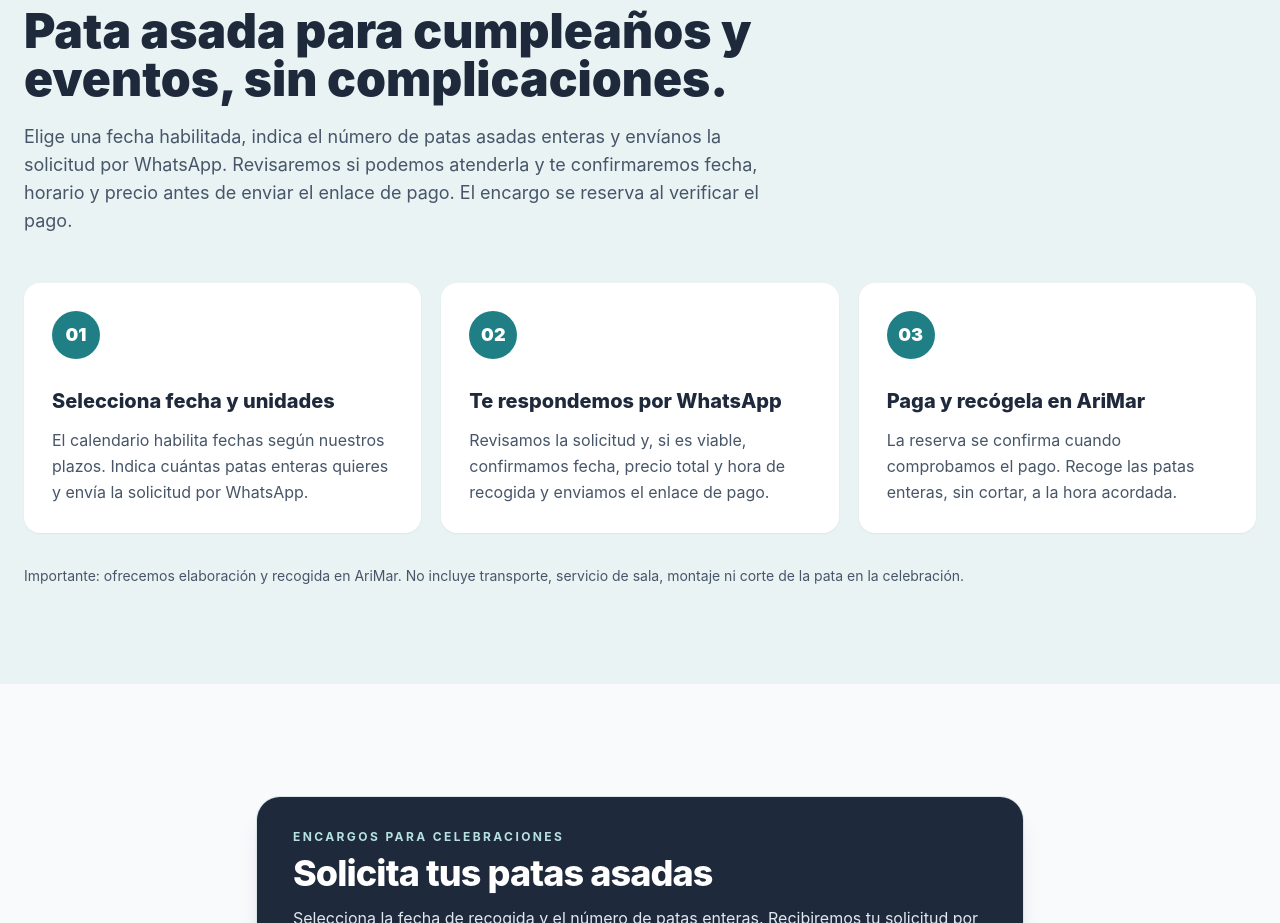
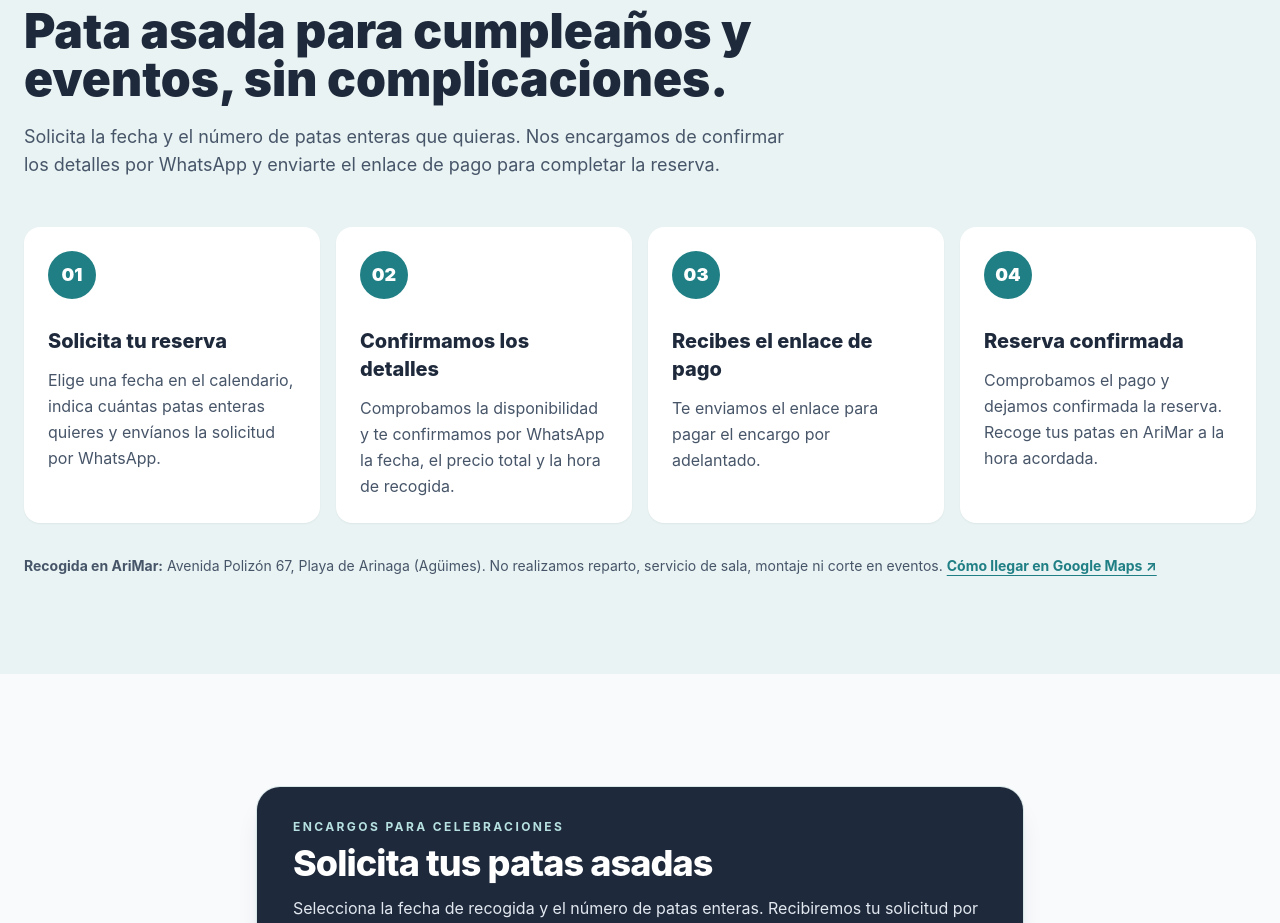
Before and after one commit to talaverilla85/ArimarWeb, a Next.js app: page /pata-asada-gran-canaria in a window 1280 px wide. Shown: the part 3380-4303 px from the top of the page. Built offline with nearby package versions, Linux system fonts and the light colour scheme.

Commit message:
Put 4-step WhatsApp confirmation and payment process before booking form

```diff
--- a/app/pata-asada-gran-canaria/page.tsx
+++ b/app/pata-asada-gran-canaria/page.tsx
@@ -42,7 +42,7 @@ const preguntas = [
   },
   {
     q: '¿Cuánto cuesta una pata asada entera?',
-    a: 'Trabajamos con patas enteras vendidas por unidades. Elige la cantidad y una fecha del calendario. AriMar recibirá tu solicitud por WhatsApp y, si podemos atenderla, confirmaremos fecha, precio y recogida por el mismo medio antes de enviarte el enlace de pago. La reserva se confirma cuando verificamos el pago.',
+    a: 'Trabajamos con patas enteras vendidas por unidades. Elige la cantidad y una fecha del calendario. AriMar recibirá tu solicitud por WhatsApp, revisará la disponibilidad y te confirmará fecha, precio y recogida antes de enviarte el enlace de pago. La reserva se confirma cuando verificamos el pago.',
   },
   {
     q: '¿La pata asada se vende por unidades o por número de comensales?',
@@ -120,9 +120,10 @@ const ventajas = [
 ]
 
 const pasos = [
-  { numero: '01', titulo: 'Selecciona fecha y unidades', detalle: 'El calendario habilita fechas según nuestros plazos. Indica cuántas patas enteras quieres y envía la solicitud por WhatsApp.' },
-  { numero: '02', titulo: 'Te respondemos por WhatsApp', detalle: 'Revisamos la solicitud y, si es viable, confirmamos fecha, precio total y hora de recogida y enviamos el enlace de pago.' },
-  { numero: '03', titulo: 'Paga y recógela en AriMar', detalle: 'La reserva se confirma cuando comprobamos el pago. Recoge las patas enteras, sin cortar, a la hora acordada.' },
+  { numero: '01', titulo: 'Solicita tu reserva', detalle: 'Elige una fecha en el calendario, indica cuántas patas enteras quieres y envíanos la solicitud por WhatsApp.' },
+  { numero: '02', titulo: 'Confirmamos los detalles', detalle: 'Comprobamos la disponibilidad y te confirmamos por WhatsApp la fecha, el precio total y la hora de recogida.' },
+  { numero: '03', titulo: 'Recibes el enlace de pago', detalle: 'Te enviamos el enlace para pagar el encargo por adelantado.' },
+  { numero: '04', titulo: 'Reserva confirmada', detalle: 'Comprobamos el pago y dejamos confirmada la reserva. Recoge tus patas en AriMar a la hora acordada.' },
 ]
 
 export default function PataAsadaPage() {
@@ -250,18 +251,21 @@ export default function PataAsadaPage() {
           <div className="max-w-3xl">
             <p className="text-xs font-extrabold uppercase tracking-[0.18em] text-[#207F85]">Cómo hacer tu encargo</p>
             <h2 id="pasos-h2" className="mt-4 text-3xl font-black md:text-5xl">Pata asada para cumpleaños y eventos, sin complicaciones.</h2>
-            <p className="mt-5 text-lg text-slate-600">Elige una fecha habilitada, indica el número de patas asadas enteras y envíanos la solicitud por WhatsApp. Revisaremos si podemos atenderla y te confirmaremos fecha, horario y precio antes de enviar el enlace de pago. El encargo se reserva al verificar el pago.</p>
+            <p className="mt-5 text-lg text-slate-600">Solicita la fecha y el número de patas enteras que quieras. Nos encargamos de confirmar los detalles por WhatsApp y enviarte el enlace de pago para completar la reserva.</p>
           </div>
-          <div className="mt-12 grid gap-5 md:grid-cols-3">
+          <div className="mt-12 grid gap-4 md:grid-cols-2 xl:grid-cols-4">
             {pasos.map((p) => (
-              <div key={p.numero} className="rounded-2xl bg-white p-7 shadow-sm">
+              <div key={p.numero} className="rounded-2xl bg-white p-6 shadow-sm">
                 <span className="inline-flex h-12 w-12 items-center justify-center rounded-full bg-[#207F85] text-lg font-black text-white">{p.numero}</span>
                 <h3 className="mt-7 text-xl font-extrabold">{p.titulo}</h3>
                 <p className="mt-3 leading-relaxed text-slate-600">{p.detalle}</p>
               </div>
             ))}
           </div>
-          <p className="mt-8 text-sm leading-relaxed text-slate-600">Importante: ofrecemos elaboración y recogida en AriMar. No incluye transporte, servicio de sala, montaje ni corte de la pata en la celebración.</p>
+          <p className="mt-8 text-sm leading-relaxed text-slate-600">
+            <strong>Recogida en AriMar:</strong> Avenida Polizón 67, Playa de Arinaga (Agüimes). No realizamos reparto, servicio de sala, montaje ni corte en eventos.
+            {' '}<a href={siteConfig.mapsUrl} target="_blank" rel="noopener noreferrer" className="font-bold text-[#207F85] underline underline-offset-4">Cómo llegar en Google Maps ↗</a>
+          </p>
         </div>
       </section>
 
```
